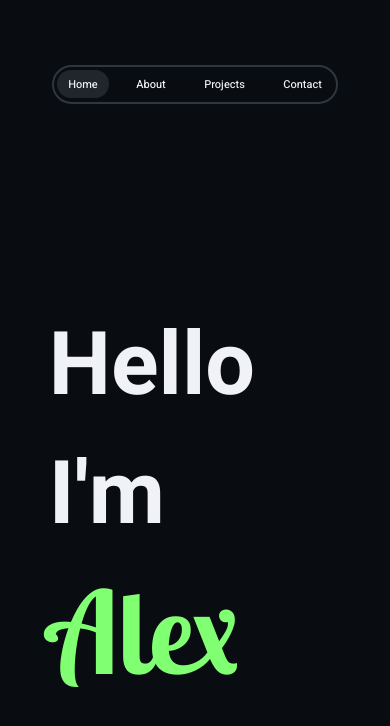
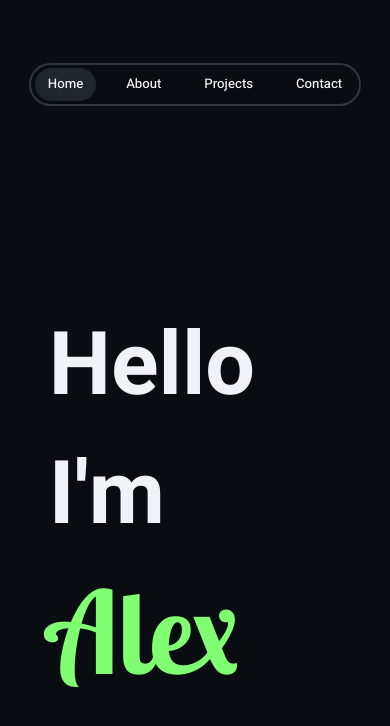
Before and after one commit to AxterDoesCode/alexchau.co.uk, a React (Vite) app in the folder vite-project/: page / in a window 390 px wide. Shown: the top 726 px of the page. Built offline with nearby package versions, Linux system fonts and the light colour scheme.

Commit message:
Nav text responsiveness

```diff
--- a/vite-project/src/Components/Header/SubComponents/Nav.tsx
+++ b/vite-project/src/Components/Header/SubComponents/Nav.tsx
@@ -29,6 +29,12 @@ const StyledNav = styled.nav`
         color: var(--light--hover);
     }
 
+    @media(max-width: 390px){
+        .nav--link{
+            font-size: 1.2rem;
+        }
+    }
+
     .current{
         background-color: var(--dark--hover);
     }
```
